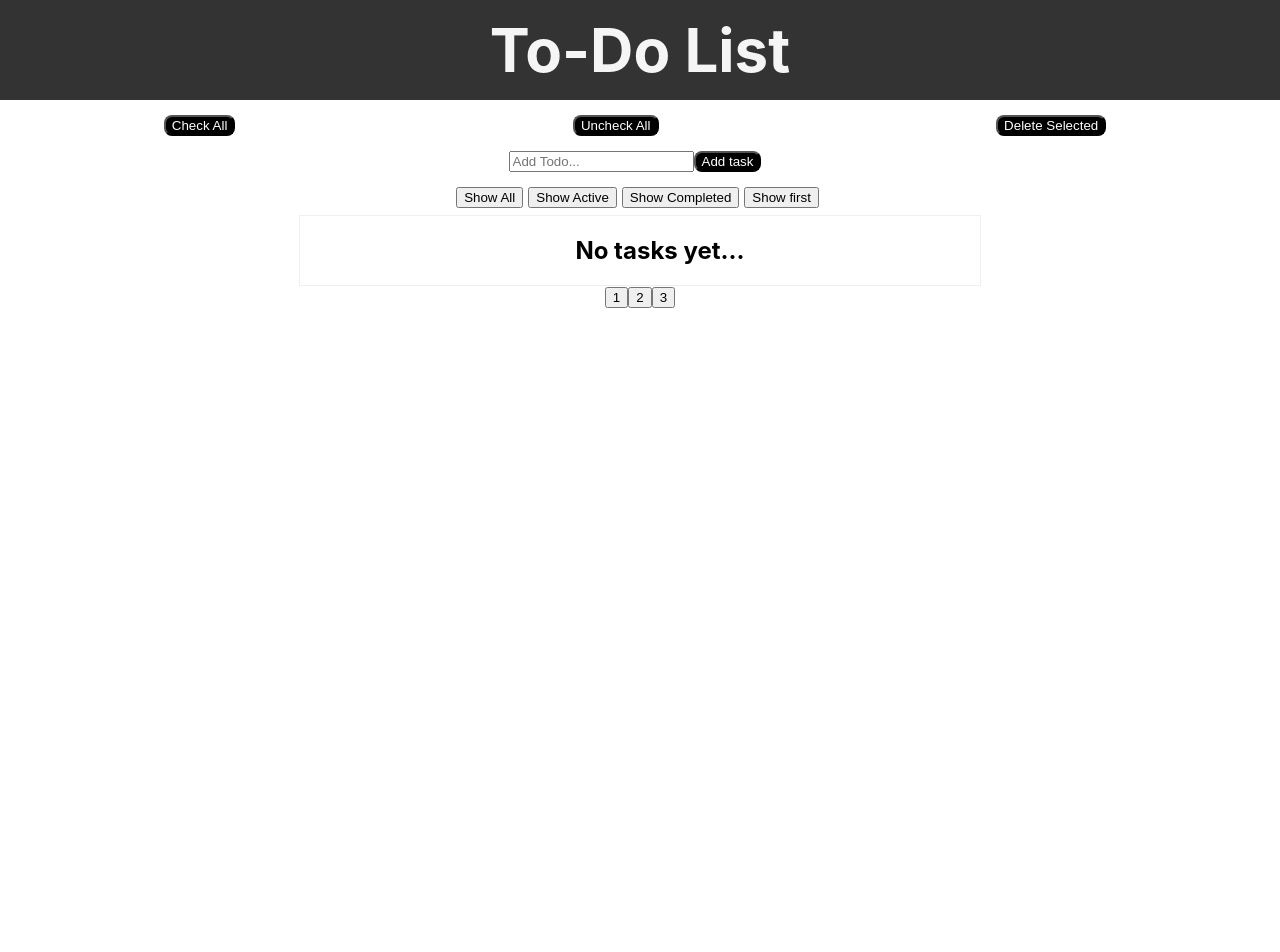
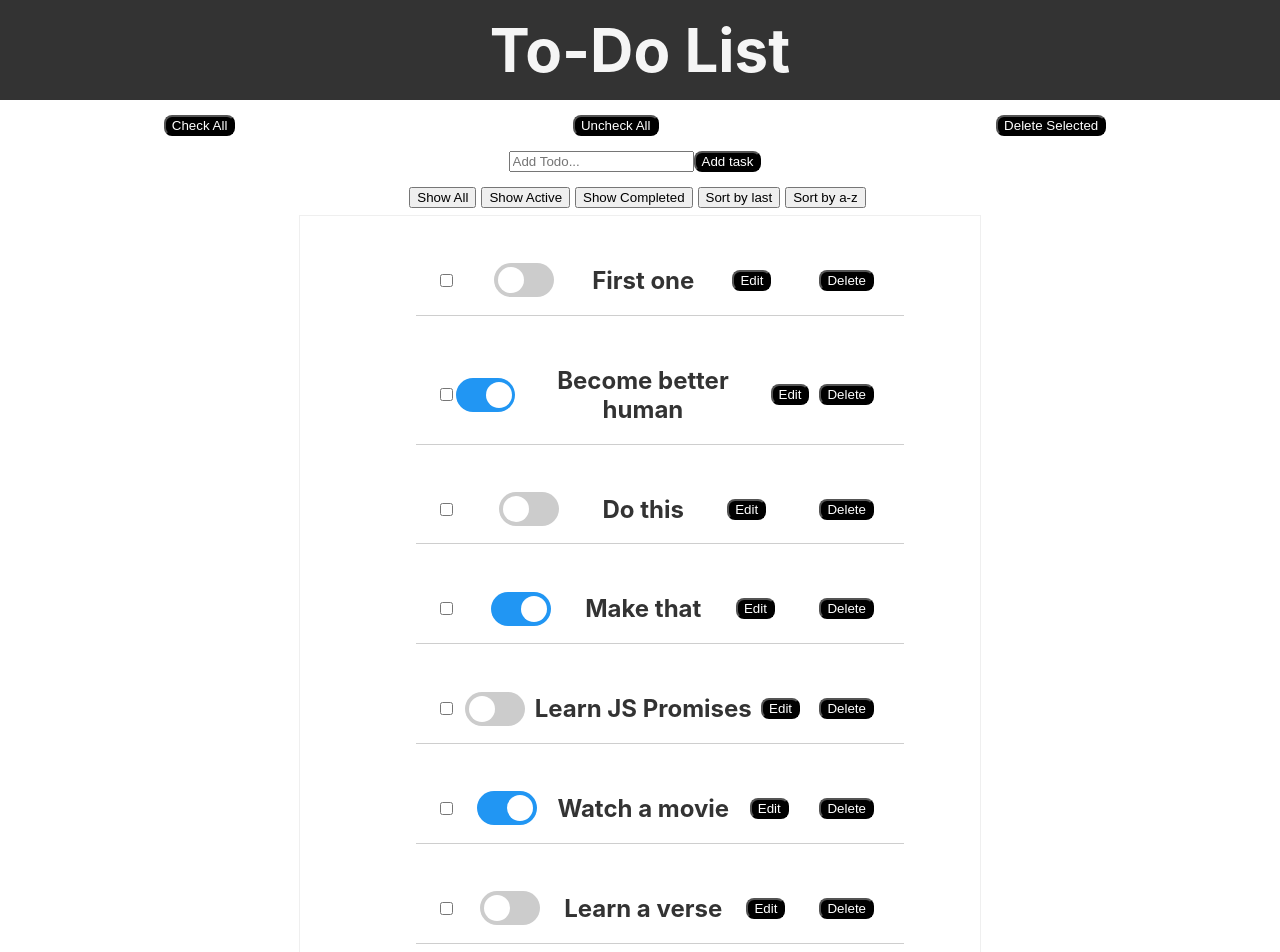
Before and after one commit to pe7r/project, a React (Create React App) app: page / in a window 1280 px wide. Shown: the top 952 px of the page. Before the commit the page ends 800 px from the top, so only its background shows below. Built offline with nearby package versions, Linux system fonts and the light colour scheme.

Commit message:
Re-writed logic of sorting (a-z alongside with date(but date isn't working, need to be fixed), added file with default tasks(March 28) #2

```diff
--- a/src/App.js
+++ b/src/App.js
@@ -9,10 +9,76 @@ import Sort from './components/Sort/Sort.js'
 
 class App extends Component {
 	state = {
-		tasks: [],
+		tasks: [
+		{
+        title: 'First one',
+        date: 1,
+        completed: false,
+      },
+      {
+        title: 'Become better human',
+        date: 2,
+        completed: true,
+      },
+      {
+        title: 'Do this',
+        date: 3,
+        completed: false,
+      },
+      {
+        title: 'Make that',
+        date: 4,
+        completed: true,
+      },
+      {
+        title: 'Learn JS Promises',
+        date: 5,
+        completed: false,
+      },
+      {
+        title: 'Watch a movie',
+        date: 6,
+        completed: true,
+      },
+      {
+        title: 'Learn a verse',
+        date: 7,
+        completed: false,
+      },
+      {
+        title: 'Read a book',
+        date: 8,
+        completed: true,
+      },
+      {
+        title: 'Do ToDoList',
+        date: 9,
+        completed: false,
+      },
+      {
+        title: 'Write presents list',
+        date: 10,
+        completed: false,
+      },
+      {
+        title: 'Watch football',
+        date: 11,
+        completed: true,
+      },
+      {
+        title: 'Be focused',
+        date: 12,
+        completed: true,
+      },
+      {
+        title: 'Last one',
+        date: 13,
+        completed: false,
+      },
+		],
 		checkedTasks: [],
 		currentPage: 1,
-		isFiltered: 'all'
+		showRules: 'all'
 	}
 
 	addTask = newTask => {
@@ -20,7 +86,7 @@ class App extends Component {
 		newList.push(newTask);
 		this.setState({
 			tasks: newList,
-			isSorted: false
+			isDateSorted: false
 		})
 	}
 
@@ -137,47 +203,83 @@ class App extends Component {
 
 	filterActive = () => {
 		this.setState({
-			isFiltered: 'active'
+			showRules: 'active'
 		})
 	}
 
 	filterCompleted = () => {
 		this.setState({
-			isFiltered: 'completed'
+			showRules: 'completed'
 		})
 	}
 
 	showAll = () => {
 		this.setState({
-			isFiltered: 'all'
+			showRules: 'all'
+		})
+	}
+
+	sortDate = () => {
+		this.setState({
+			showRules: 'date'
+		})
+	}
+
+	sortAlphabet = () => {
+		this.setState({
+			showRules: 'alpha'
 		})
 	}
 
 	render() {
 
 		const {
+			sort,
 			showSortedTasks,
 			tasks,
 			currentPage,
-			isFiltered,
-			isSorted
+			showRules,
+			isDateSorted
 		} = this.state;
 
 		let filteredItems = []
-		if (isFiltered === 'active') {
+		if (showRules === 'active') {
 			filteredItems = tasks.filter(item => item.completed === false)
-		} else if (isFiltered === 'completed') {
+		} else if (showRules === 'completed') {
 			filteredItems = tasks.filter(item => item.completed === true)
 		} else {
 			filteredItems = tasks.slice()
 		}
 
-		let sortedItems = []
-		if (isSorted) {
-			sortedItems = filteredItems.sort((a, b) => a.date - b.date > 0 ? -1 : 1)
-		} else {
-			sortedItems = filteredItems.sort((a, b) => b.date - a.date > 0 ? -1 : 1)
-		}
+    	let sortedItems = []
+    	if (showRules === 'date') {
+	    	let sortedDateItems = []
+
+			if (isDateSorted) {
+				sortedDateItems = filteredItems.sort((a, b) => a.date - b.date > 0 ? -1 : 1)
+			} else {
+				sortedDateItems = filteredItems.sort((a, b) => b.date - a.date > 0 ? -1 : 1)
+			}
+			sortedItems = sortedDateItems.slice()
+
+    	} else if (showRules === 'alpha') {
+    		let sortedAlphabetItems = []
+
+    		sortedAlphabetItems = filteredItems.sort((a, b) => {
+		        let taskA = a.title.toUpperCase()
+		        let taskB = b.title.toUpperCase()
+	             if (taskA < taskB) {
+	               return -1
+	             }
+	             if (taskA > taskB) {
+	               return 1
+	             }
+	             return 0
+	        })
+	        sortedItems = sortedAlphabetItems.slice()
+    	} else {
+    		sortedItems = filteredItems.slice()
+    	}
 
 		let paginatedItems = []
 		if (currentPage === 2) {
@@ -189,9 +291,9 @@ class App extends Component {
 		}
 
 
-//1. sort. items -> sortedItems(this.state.isSorted, items)
-//2. filter -> sortedItems -> filteredtems(true/false)
-//3. paginate -> filteredItems -> paginatedItems(currentPage/1/2/3)
+// 1. sort. items -> sortedItems(this.state.isSorted, items)
+// 2. filter -> sortedItems -> filteredtems(true/false)
+// 3. paginate -> filteredItems -> paginatedItems(currentPage/1/2/3)
 
 		let items = [];
 
@@ -217,12 +319,13 @@ class App extends Component {
 				onCreate={this.addTask}
 				/>
 				<Sort
-				completedSortFromParent={this.completedSort}
-				activeSortFromParent={this.activeSort}
+				isDateSorted={isDateSorted}
 				showAll={this.showAll}
 				filterCompleted={this.filterCompleted}
+				filterActive={this.filterActive}
 				changeSortOrder={this.changeSortOrder}
-				filterActive={this.filterActive}
+				sortDate={this.sortDate}
+				sortAlphabet={this.sortAlphabet}
 				/>
 				<ul className="todo-list">
 		    	    {
@@ -242,3 +345,10 @@ class App extends Component {
 }
 
 export default App
+
+
+/*{ items.length > 10
+		    	  ? <button onClick={() => this.changeCurrentPage(1)}> 1 </button>
+		    	  <button onClick={() => this.changeCurrentPage(2)}> 2 </button>
+		    	  : <div></div>
+		    	}*/
--- a/src/components/Sort/Sort.js
+++ b/src/components/Sort/Sort.js
@@ -18,7 +18,9 @@ class Sort extends React.Component {
 			showAll,
 			filterActive,
 			filterCompleted,
-			changeSortOrder
+			changeSortOrder,
+			isDateSorted,
+			sortAlphabet
 		} = this.props;
 
 		return (
@@ -26,11 +28,12 @@ class Sort extends React.Component {
 				<button onClick={showAll}> Show All </button>
 				<button onClick={filterActive}> Show Active </button>
 				<button onClick={filterCompleted}> Show Completed </button>
-				<button onClick={changeSortOrder, this.changeSortView}> {
-					this.state.sortView
-					? 'Show last'
-					: 'Show first'
+				<button onClick={changeSortOrder}> {
+					isDateSorted
+					? 'Sort by first'
+					: 'Sort by last'
 				} </button>
+				<button onClick={sortAlphabet}> Sort by a-z </button>
 			</div>
 		)
 	}
```
Also changed, not shown: src/defaultItems.js (added, +67 -0 lines).
